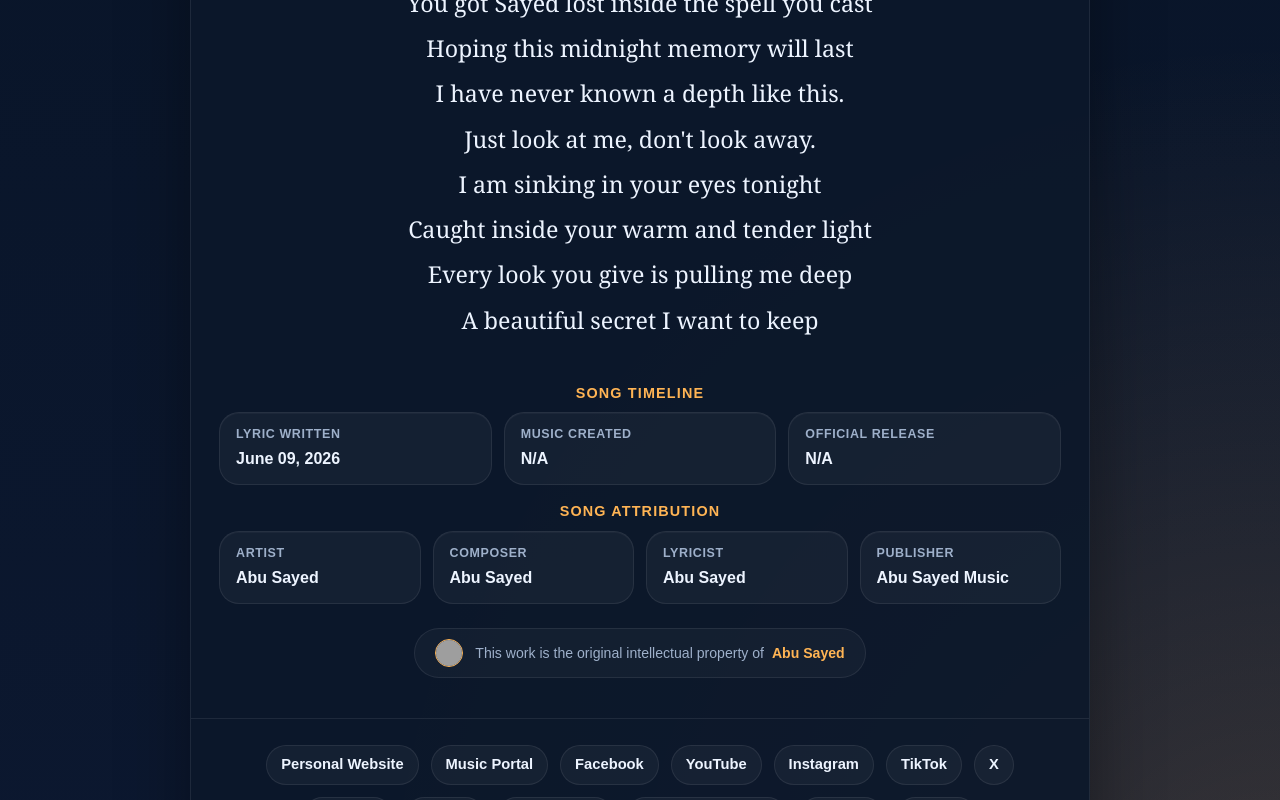
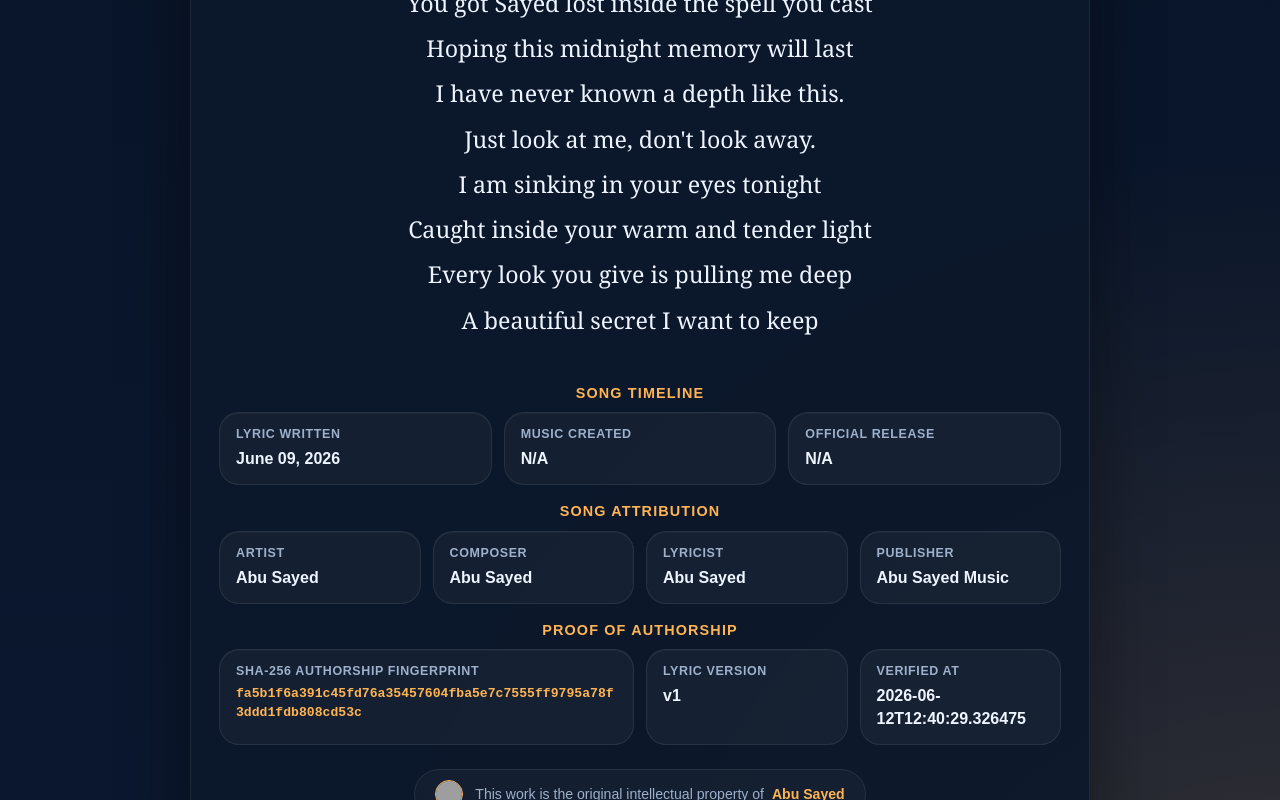
Before and after one commit to ImAbuSayed/sinking-in-your-eyes, a plain HTML site: page index.html in a window 1280 px wide. Shown: the part 2000-2800 px from the top of the page. Drawn offline with Linux system fonts and the light colour scheme; grey boxes are pictures that could not be loaded.

Commit message:
feat: update song assets v1 with signed GPG commit [verified]

```diff
--- a/index.html
+++ b/index.html
@@ -14,9 +14,9 @@
     <meta name="keywords" content="Sinking In Your Eyes, Abu Sayed lyrics, original song lyrics, Abu Sayed original song, Abu Sayed lyricist, Abu Sayed composer, Abu Sayed songwriter, official lyrics">
     <meta name="robots" content="index,follow,max-snippet:-1,max-image-preview:large,max-video-preview:-1">
     <meta name="referrer" content="strict-origin-when-cross-origin">
-    <meta name="description" content="Explore the official lyrics of &#x27;Sinking In Your Eyes&#x27;, a unique musical creation written and composed by Abu Sayed.">
+    <meta name="description" content="Access the verified lyrics of &#x27;Sinking In Your Eyes&#x27;, an original song crafted, composed, and performed by Abu Sayed.">
     <meta property="og:title" content="Sinking In Your Eyes - Original Lyrics by Abu Sayed">
-    <meta property="og:description" content="Explore the official lyrics of &#x27;Sinking In Your Eyes&#x27;, a unique musical creation written and composed by Abu Sayed.">
+    <meta property="og:description" content="Access the verified lyrics of &#x27;Sinking In Your Eyes&#x27;, an original song crafted, composed, and performed by Abu Sayed.">
     <meta property="og:type" content="music.song">
     <meta property="og:url" content="https://imabusayed.github.io/sinking-in-your-eyes/">
     <meta property="og:site_name" content="Abu Sayed Music">
@@ -24,7 +24,7 @@
     <meta name="last-modified" content="2026-06-09 08:25:44">
     <meta name="twitter:card" content="summary_large_image">
     <meta name="twitter:title" content="Sinking In Your Eyes - Original Lyrics by Abu Sayed">
-    <meta name="twitter:description" content="Explore the official lyrics of &#x27;Sinking In Your Eyes&#x27;, a unique musical creation written and composed by Abu Sayed.">
+    <meta name="twitter:description" content="Access the verified lyrics of &#x27;Sinking In Your Eyes&#x27;, an original song crafted, composed, and performed by Abu Sayed.">
     <link rel="canonical" href="https://imabusayed.github.io/sinking-in-your-eyes/">
     <link rel="sitemap" type="application/xml" title="Sitemap" href="https://imabusayed.github.io/sinking-in-your-eyes/sitemap.xml">
     <link rel="author" href="https://github.com/ImAbuSayed">
@@ -100,7 +100,7 @@
       "@id": "https://imabusayed.github.io/sinking-in-your-eyes#webpage",
       "url": "https://imabusayed.github.io/sinking-in-your-eyes/",
       "name": "Sinking In Your Eyes - Original Lyrics by Abu Sayed",
-      "description": "Explore the official lyrics of 'Sinking In Your Eyes', a unique musical creation written and composed by Abu Sayed.",
+      "description": "Access the verified lyrics of 'Sinking In Your Eyes', an original song crafted, composed, and performed by Abu Sayed.",
       "isPartOf": {
         "@id": "https://music.abusayed.com.bd/#website"
       },
@@ -537,7 +537,7 @@
 
         <div class="controls">
             <button class="btn-speak" id="speakBtn" title="Read the lyrics aloud"><span id="speakText">Read Aloud</span></button>
-            <a href="https://music.abusayed.com.bd/Licensing/?https://imabusayed.github.io/sinking-in-your-eyes/" class="btn-license" title="Get licensing for this song" target="_blank">Secure Licensing Rights for Sinking In Your Eyes</a>
+            <a href="https://music.abusayed.com.bd/Licensing/?https://imabusayed.github.io/sinking-in-your-eyes/" class="btn-license" title="Get licensing for this song" target="_blank">Official Music Licensing for Sinking In Your Eyes</a>
 
         </div>
         <br>
@@ -612,6 +612,26 @@
             <div class="meta-card">
                 <span class="meta-label">Publisher</span>
                 <strong>Abu Sayed Music</strong>
+            </div>
+
+                </div>
+            </div>
+
+            <div class="details-block">
+                <div class="details-title">Proof of Authorship</div>
+                <div class="meta-grid">
+
+            <div class="meta-card" style="grid-column: span 2;">
+                <span class="meta-label">SHA-256 Authorship Fingerprint</span>
+                <strong style="word-break: break-all; font-family: monospace; font-size: 0.82rem; color: var(--accent);">fa5b1f6a391c45fd76a35457604fba5e7c7555ff9795a78f3ddd1fdb808cd53c</strong>
+            </div>
+            <div class="meta-card">
+                <span class="meta-label">Lyric Version</span>
+                <strong>v1</strong>
+            </div>
+            <div class="meta-card">
+                <span class="meta-label">Verified At</span>
+                <strong>2026-06-12T12:40:29.326475</strong>
             </div>
 
                 </div>
```
Also changed, not shown: excerpts/Bridge-Preview.txt (added), excerpts/Chorus-Preview.txt (added), excerpts/Final-Chorus-Preview.txt (added), excerpts/Hook-Preview.txt (added), excerpts/Post-Chorus-2-Preview.txt (added), excerpts/Post-Chorus-Preview.txt (added), excerpts/Pre-Chorus-2-Preview.txt (added), excerpts/Pre-Chorus-Preview.txt (added), excerpts/Verse-1-Preview.txt (added), excerpts/Verse-2-Preview.txt (added), hashes.txt (added), llms.txt, lyrics_backup/2026-06-12_sinking-in-your-eyes-v1.txt (added), manifest.json (added), 1 other file.
